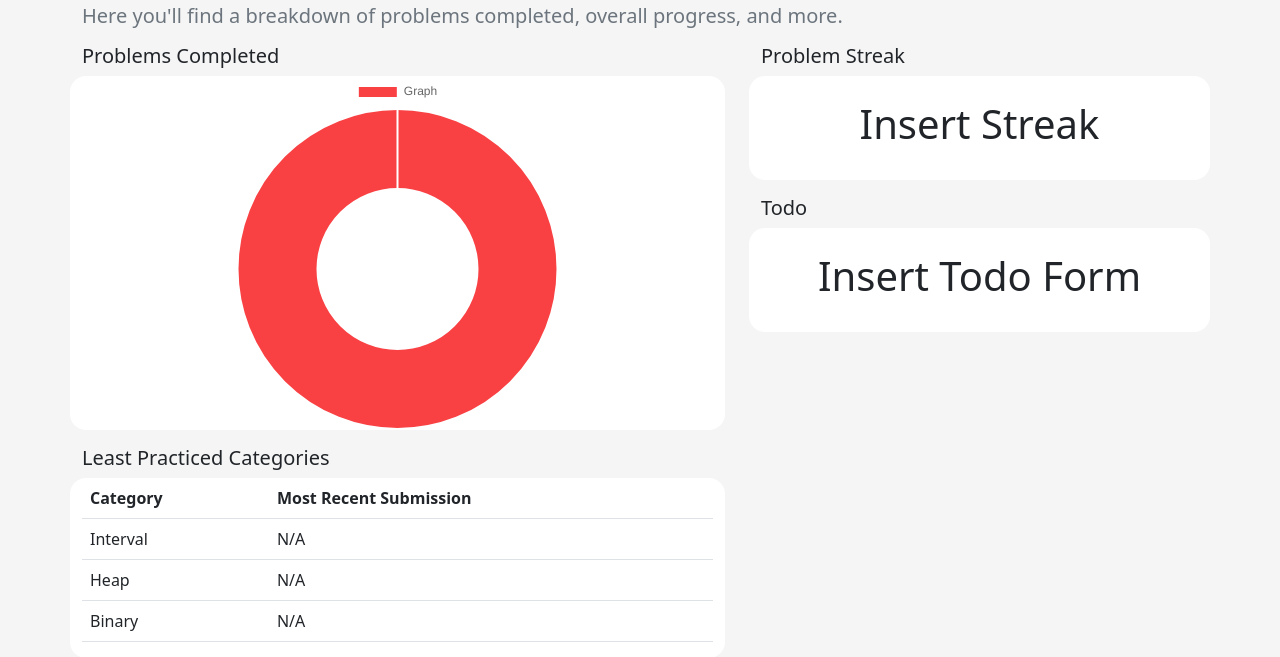
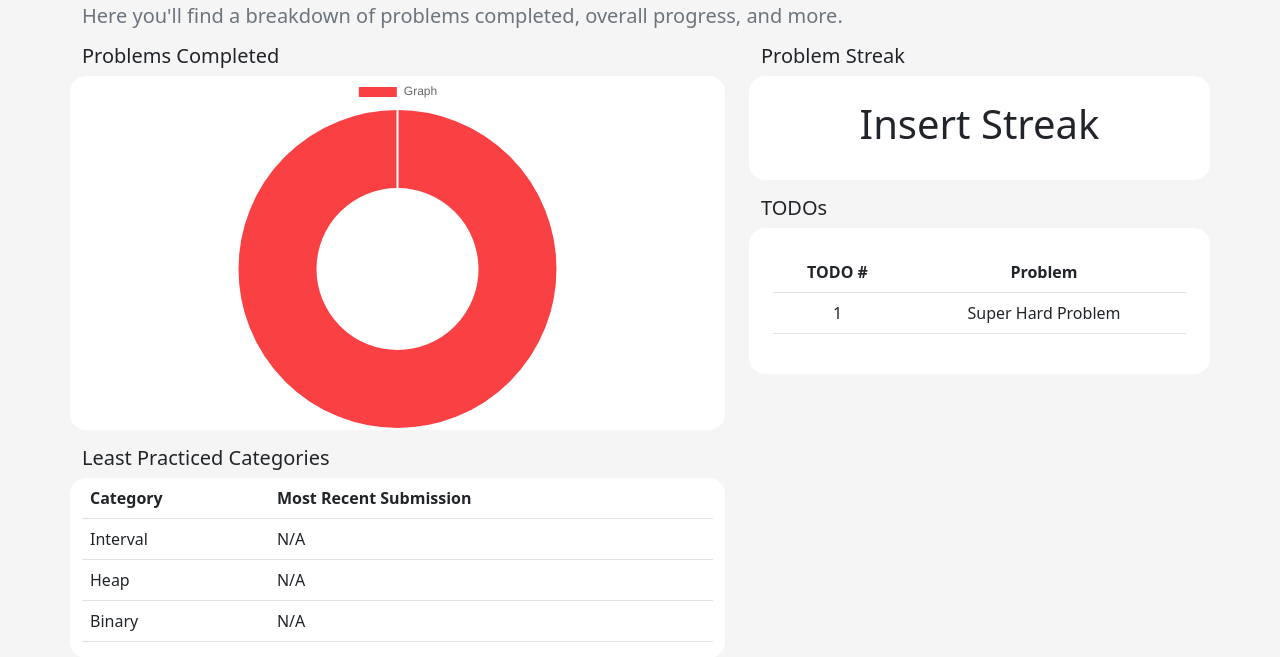
Before and after one commit to AlanChen4/beatcode, a Django app: page / in a window 1280 px wide. Shown: the part 142-799 px from the top of the page. Run offline with Django 4.2, Linux system fonts and the light colour scheme; a user stored in the database is signed in; data comes from the database, SQL or seed files in the repository; some libraries are stand-ins or nearby versions.

Commit message:
Add TODOs table to homepage

```diff
--- a/beatcode/beatcodeApp/models.py
+++ b/beatcode/beatcodeApp/models.py
@@ -1,7 +1,6 @@
 from django.db import models
 from authentication.models import CustomUser as User
 import uuid
-
 
 class Category(models.Model):
     ARRAY = 'AR'
--- a/beatcode/beatcodeApp/templates/beatcodeApp/home.html
+++ b/beatcode/beatcodeApp/templates/beatcodeApp/home.html
@@ -45,9 +45,24 @@
             </div>
             <div class="row mb-3">
                 <!-- Todo component -->
-                <h5>Todo</h5>
+                <h5>TODOs</h5>
                 <div class="bg-white rounded-4 text-center p-4">
-                    <h1>Insert Todo Form</h1>
+                    <table class="table">
+                        <thead>
+                            <tr>
+                              <th scope="col">TODO #</th>
+                              <th scope="col">Problem</th>
+                            </tr>
+                          </thead>
+                          <tbody>
+                            {% for p in todo_problems %}
+                                <tr>
+                                    <td>{{ forloop.counter}} </td>
+                                    <td>{{ p.problem }}</td>
+                                </tr>
+                            {% endfor %}
+                          </tbody>
+                    </table>
                 </div>
             </div>
         </div>
--- a/beatcode/beatcodeApp/templates/beatcodeApp/todos.html
+++ b/beatcode/beatcodeApp/templates/beatcodeApp/todos.html
@@ -1,11 +1,10 @@
 {% extends 'beatcodeApp/main.html' %}
 {% block content %}
 <div class="container">
-
     <table class="table">
         <thead>
             <tr>
-              <th scope="col">Todo #</th>
+              <th scope="col">TODO #</th>
               <th scope="col">Problem</th>
             </tr>
           </thead>
--- a/beatcode/beatcodeApp/views.py
+++ b/beatcode/beatcodeApp/views.py
@@ -46,7 +46,8 @@ class Home(LoginRequiredMixin, View):
         context['least_practiced'] = least_practiced
 
         # TODO: context variables for the "Streak" component
-        # TODO: context variables for the "Todo" component
+        todo_problems = ToDo.objects.filter(user=request.user)
+        context['todo_problems'] = todo_problems
 
         return render(request, 'beatcodeApp/home.html', context)
 
@@ -147,22 +148,10 @@ class Todo(LoginRequiredMixin, View):
     login_url = reverse_lazy('login')
 
     def get(self,request, *args, **kwargs):
-        """
-        return all to do items from a specific user
-        """
         context = {}
 
-        #using ORM filter since it would be redundant to query by user as all the problems are created by a super user
-        # will potentially replace with raw SQL query.
+        # using ORM filter since it would be redundant to query by user as all the problems are created by a super user
         todo_problems = ToDo.objects.filter(user=request.user)
-
-        #print(todo_problems)
-        #context['ToDo List'] = todolist # not really sure how to obtain list like numbering?
-        #i'm thinking to display like a table like this:
-        #  Todo # | Problem
-        #   1     | DP problem 1
-        #   2     | Binary Tree problem 3
-        # ...
 
         #problems are displayed in the orde that they are added.
         context['problems'] = todo_problems
```
